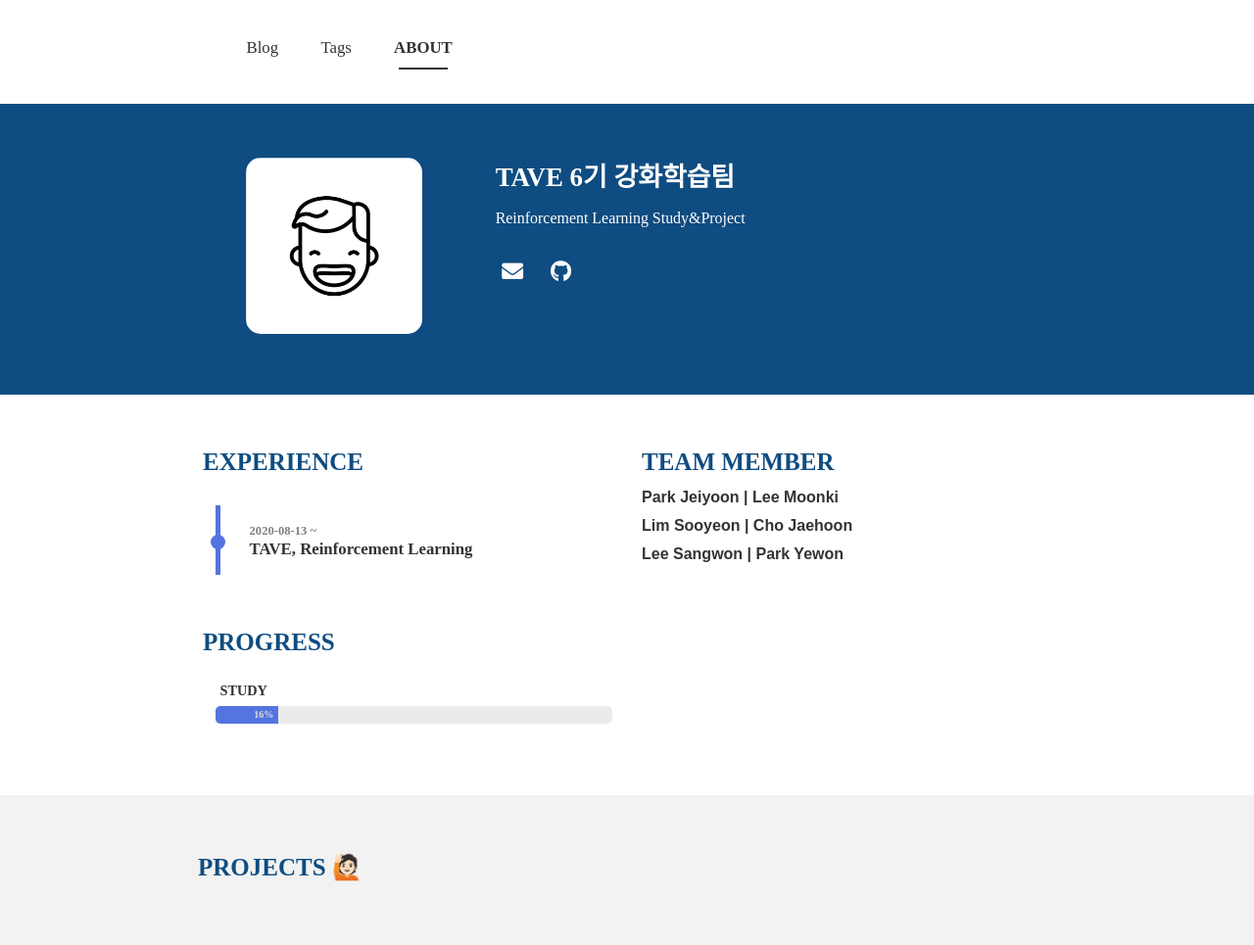
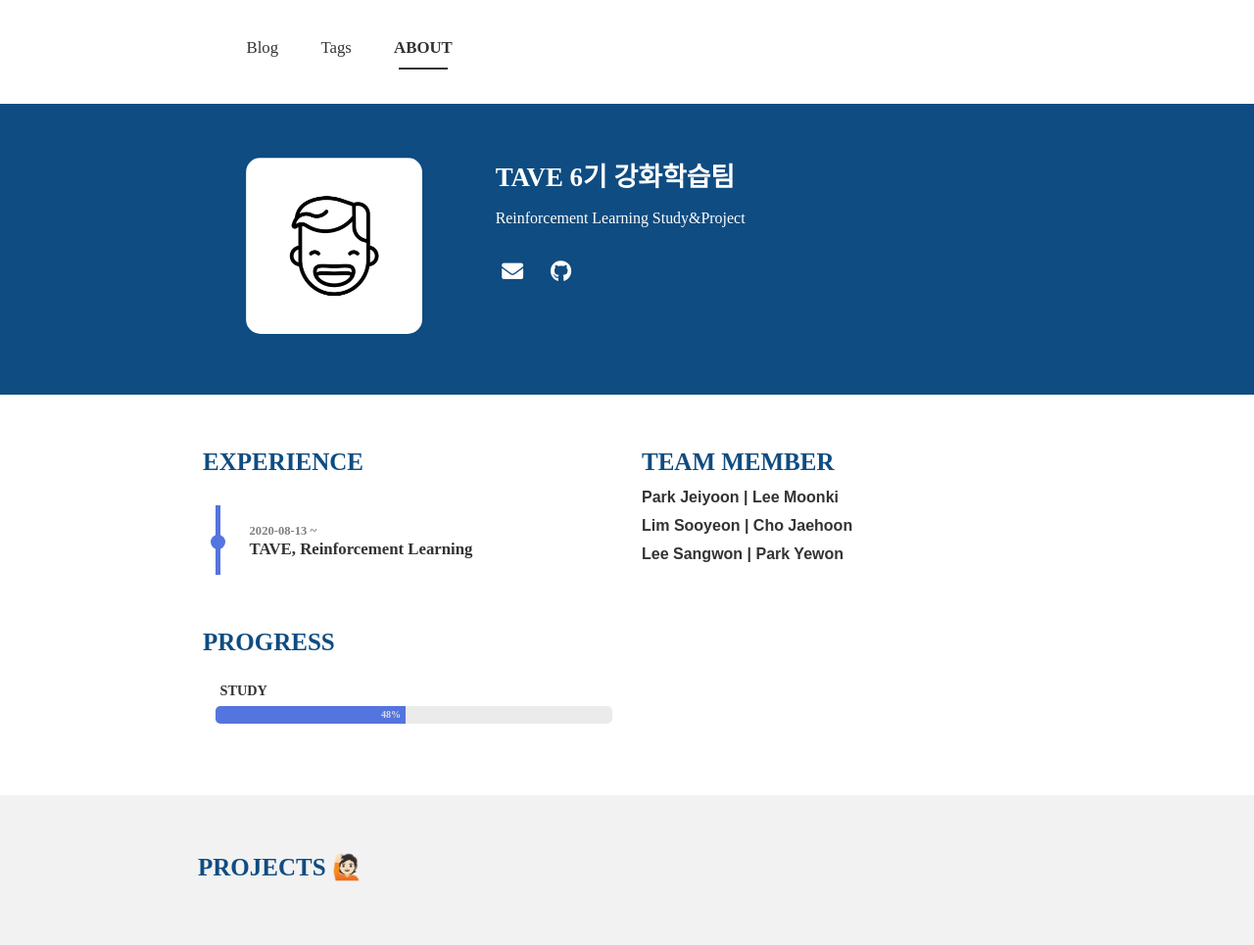
Before and after one commit to TAVE-6th-RLstudy/TAVE-6th-RLstudy.github.io, a Jekyll site: the page built from portfolio.html, in a window 1280 px wide. Shown: the whole page at 98% size. Built offline with Jekyll 4.4.1, drawn with Linux system fonts in a browser that asks for light colours; nearby versions of some CDN libraries; some web fonts are replaced.

Commit message:
edit progress

```diff
--- a/_config.yml
+++ b/_config.yml
@@ -20,7 +20,7 @@ theme_settings:
         experience: TAVE, Reinforcement Learning
     skills:
       - skill: STUDY
-        value: 16 # Percent value
+        value: 48 # Percent value
     teammember:
       - name1: Park Jeiyoon | Lee Moonki
       - name2: Lim Sooyeon   | Cho Jaehoon
```
